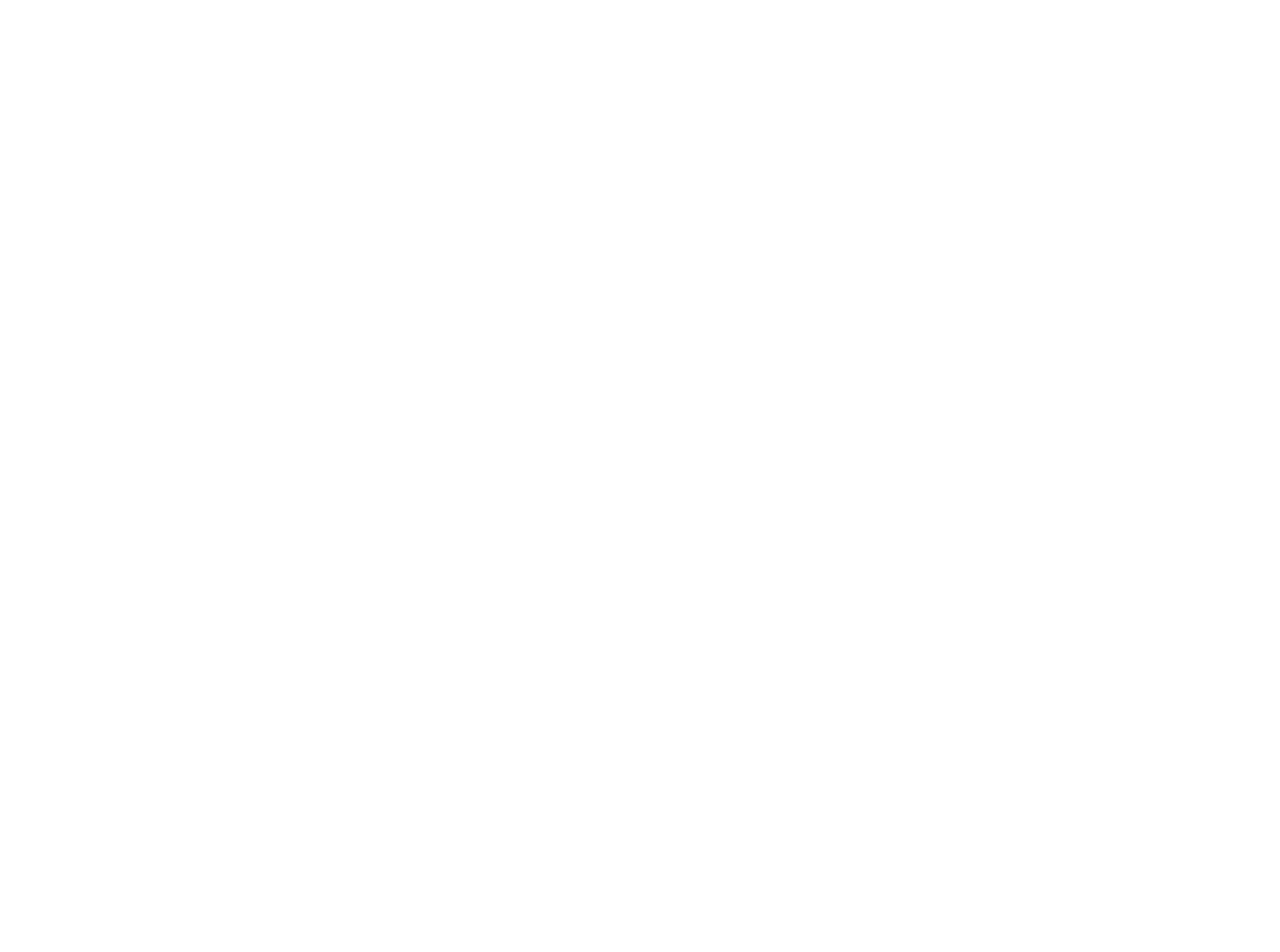
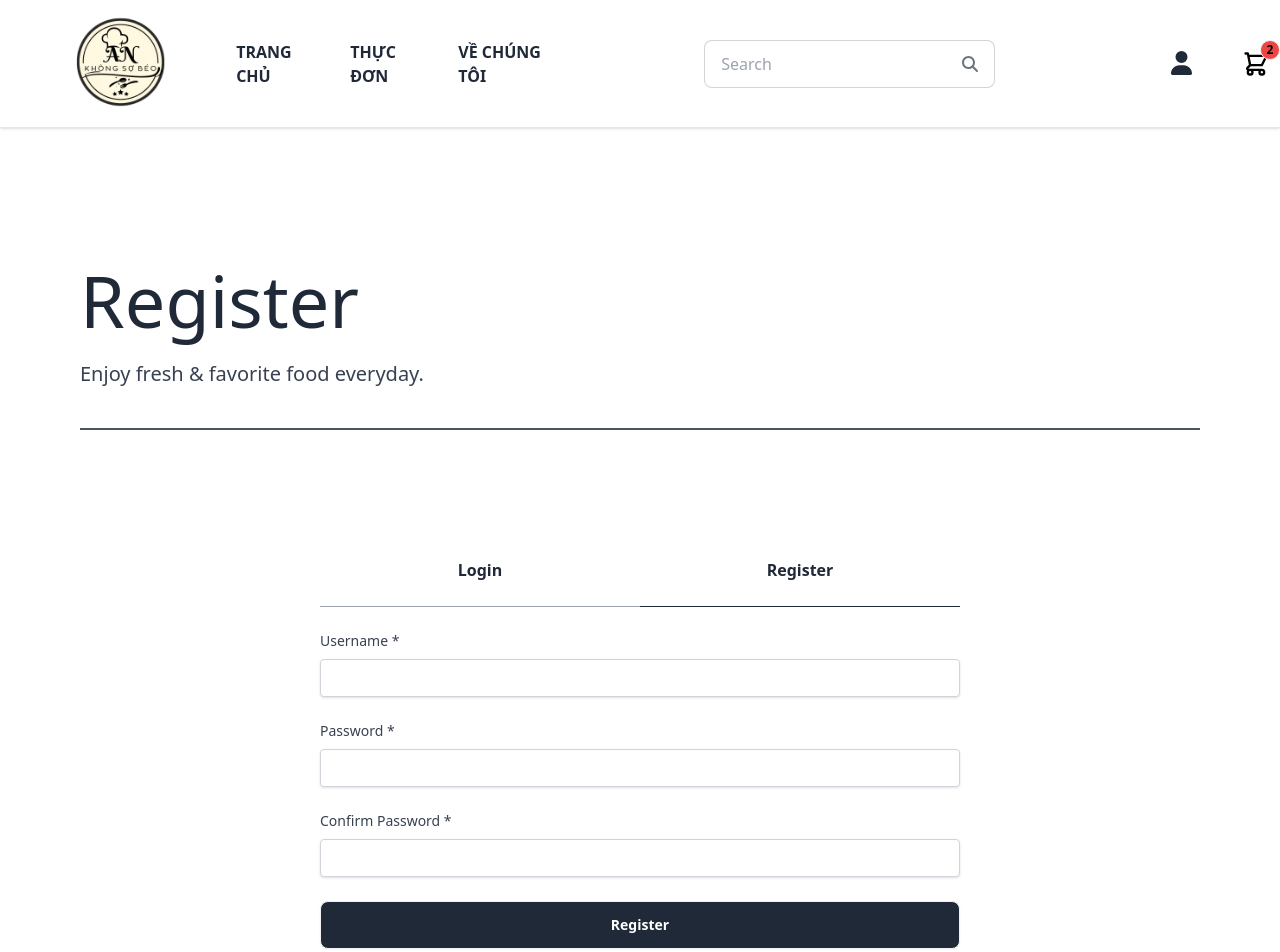
Before and after one commit to ILCodeDuy/FastFood-Project, a React (Create React App) app: page /register in a window 1280 px wide. Before the commit this address had no page. Shown: the top 952 px of the page. Before the commit the page ends 800 px from the top, so only its background shows below. Built offline with nearby package versions, Linux system fonts and the light colour scheme.

Commit message:
feat: handle account

```diff
--- a/src/App.jsx
+++ b/src/App.jsx
@@ -1,22 +1,41 @@
-import React from 'react';
-import { Route, Routes } from 'react-router-dom';
-import HomePage from './pages/HomePage';
-import ProductsPage from './pages/ProductsPage';
-import AboutPage from './pages/AboutPage';
-import ProfilePage from './pages/ProfilePage';
-import CartPage from './pages/CartPage';
-import Account from './pages/AccountPage';
+import React from "react";
+import { Route, Routes, useLocation } from "react-router-dom";
+import HomePage from "./pages/HomePage";
+import ProductsPage from "./pages/ProductsPage";
+import AboutPage from "./pages/AboutPage";
+import ProfilePage from "./pages/ProfilePage";
+import CartPage from "./pages/CartPage";
+import Header from "./components/Header/Header";
+import Footer from "./components/Footer";
+import Header2 from "./components/Header/Header2";
+import Login from "./pages/LoginPage";
+import SignUp from "./pages/SignUpPage";
 
 function App() {
+  const location = useLocation();
+
+  const renderHeader = () => {
+    if (location.pathname === "/") {
+      return <Header />;
+    } else {
+      return <Header2 />;
+    }
+  };
+
   return (
+    <div>
+      {renderHeader()}
       <Routes>
         <Route path="/" element={<HomePage />} />
         <Route path="/products" element={<ProductsPage />} />
         <Route path="/about" element={<AboutPage />} />
         <Route path="/profile" element={<ProfilePage />} />
         <Route path="/cart" element={<CartPage />} />
-        <Route path="/login" element={<Account />} />
+        <Route path="/login" element={<Login />} />
+        <Route path="/register" element={<SignUp />} />
       </Routes>
+      <Footer />
+    </div>
   );
 }
 
--- a/src/components/Home/Header.jsx
+++ b/src/components/Header/Header.jsx
@@ -1,6 +1,6 @@
 import React from "react";
 import { NavLink} from "react-router-dom";
-import { Logo } from '../../assets/img';
+import { Logo } from "../../assets/img";
 import { FontAwesomeIcon } from "@fortawesome/react-fontawesome";
 import { faMagnifyingGlass, faUser } from "@fortawesome/free-solid-svg-icons";
 const Header = () => {
--- a/src/components/Header2.jsx
+++ b/src/components/Header/Header2.jsx
@@ -3,7 +3,7 @@
 import { NavLink } from "react-router-dom";
 import { FontAwesomeIcon } from "@fortawesome/react-fontawesome";
 import { faMagnifyingGlass, faUser } from "@fortawesome/free-solid-svg-icons";
-import { Logo } from '../assets/img';
+import { Logo } from '../../assets/img';
 
 const Header2 = () => {
   const [searchTerm, setSearchTerm] = useState(""); // State to hold search term
--- a/src/pages/AboutPage.jsx
+++ b/src/pages/AboutPage.jsx
@@ -1,14 +1,10 @@
 import React from 'react';
-import Header2 from '../components/Header2';
-import Footer from "../components/Footer";
 import About from "../components/Home/About";
 
 const AboutPage = () => {
   return (
     <div>
-      <Header2 />
       <About />
-      <Footer />
     </div>
   );
 };
--- a/src/pages/AccountPage.jsx
+++ /dev/null
@@ -1,16 +0,0 @@
-import React from 'react';
-import Header2 from '../components/Header2';
-import Footer from "../components/Footer";
-import Login from '../components/User/Login';
-
-const Account = () => {
-  return (
-    <div>
-      <Header2 />
-      <Login />
-      <Footer />
-    </div>
-  );
-};
-
-export default Account;
--- a/src/pages/CartPage.jsx
+++ b/src/pages/CartPage.jsx
@@ -1,13 +1,10 @@
 import React from "react";
-import Header2 from "../components/Header2";
-import Footer from "../components/Footer";
 import Shopping from "../components/Cart/Shopping";
 import Order from "../components/Cart/Order";
 
 const Cart = () => {
   return (
     <div>
-      <Header2 />
       <section class="relative z-10 after:contents-[''] after:absolute after:z-0 after:h-full xl:after:w-1/3 after:top-0 after:right-0 after:bg-gray-50">
         <div class="w-full max-w-7xl px-4 md:px-5 lg-6 mx-auto relative z-10">
           <div class="grid grid-cols-12">
@@ -16,7 +13,6 @@
           </div>
         </div>
       </section>
-      <Footer />
     </div>
   );
 };
--- a/src/pages/HomePage.jsx
+++ b/src/pages/HomePage.jsx
@@ -1,6 +1,4 @@
 import React from "react";
-import Header from "../components/Home/Header";
-import Footer from "../components/Footer";
 import Banner from "../components/Home/Banner";
 import Sale from "../components/Home/Sale";
 import Menu from "../components/Home/Menu";
@@ -10,13 +8,11 @@
 const Home = () => {
   return (
     <div className="">
-      <Header />
       <Banner />
       <Sale />
       <Menu />
       <About />
       <Drink/>
-      <Footer />
     </div>
   );
 };
--- a/src/pages/ProductsPage.jsx
+++ b/src/pages/ProductsPage.jsx
@@ -1,14 +1,10 @@
 import React from 'react';
-import Header2 from '../components/Header2';
-import Footer from '../components/Footer';
 import Menu from '../components/Products/Menu';
 
 const Products = () => {
   return (
     <div>
-      <Header2 />
       <Menu />
-      <Footer />
     </div>
   );
 };
--- /dev/null
+++ b/src/pages/SignUpPage.jsx
@@ -0,0 +1,78 @@
+import React from "react";
+
+const SignUp = () => {
+  return (
+    <>
+      <div className="p-20 mt-14">
+        <div className="wp-block-cover__inner-container">
+          <h1 className="text-left text-7xl font-text-login">Register</h1>
+          <p className="font-text-login mt-6 text-gray-700 text-xl">
+            Enjoy fresh &amp; favorite food everyday.
+          </p>
+        </div>
+        <div className="border-b-2 border-gray-600 mt-10"></div>
+      </div>
+
+      <div className="pl-20 pr-20 pb-20 mb-20 text-center">
+        <div className="w-[640px] mx-auto">
+          <div className="mt-6">
+            <ul className="flex font-semibold">
+              <li className="w-[320px] p-6 border-b-[1px] border-gray-400">
+                <a href="/login">Login</a>
+              </li>
+              <li className="w-[320px] p-6 border-b-[1px] border-gray-800">
+                <a href="/register">Register</a>
+              </li>
+            </ul>
+          </div>
+          <div className="mt-6">
+            <label
+              htmlFor="username"
+              className="block float-left text-gray-700 text-sm mb-2"
+            >
+              Username *
+            </label>
+            <input
+              type="text"
+              id="username"
+              className="shadow appearance-none border border-gray-300 rounded w-[640px] py-2 px-3 text-gray-700 leading-tight focus:outline-none focus:shadow-outline"
+            />
+          </div>
+          <div className="mt-6">
+            <label
+              htmlFor="password"
+              className="block float-left text-gray-700 text-sm mb-2"
+            >
+              Password *
+            </label>
+            <input
+              type="password"
+              id="password"
+              className="shadow appearance-none border border-gray-300 rounded w-[640px] py-2 px-3 text-gray-700 leading-tight focus:outline-none focus:shadow-outline"
+            />
+          </div>
+          <div className="mt-6">
+            <label
+              htmlFor="confirmPassword"
+              className="block float-left text-gray-700 text-sm mb-2"
+            >
+              Confirm Password *
+            </label>
+            <input
+              type="password"
+              id="confirmPassword"
+              className="shadow appearance-none border border-gray-300 rounded w-[640px] py-2 px-3 text-gray-700 leading-tight focus:outline-none focus:shadow-outline"
+            />
+          </div>
+          <div className="mt-6">
+            <button className="btn w-full bg-gray-800 text-white">
+              Register
+            </button>
+          </div>
+        </div>
+      </div>
+    </>
+  );
+};
+
+export default SignUp;
```
Also changed, not shown: src/pages/LoginPage.jsx (renamed from src/components/User/Login.jsx).
